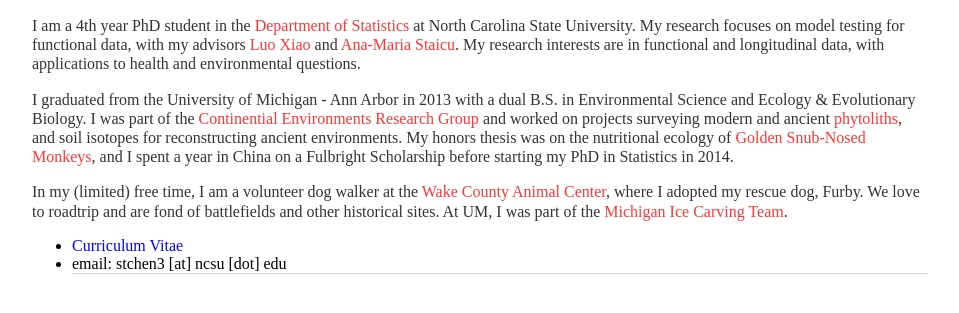
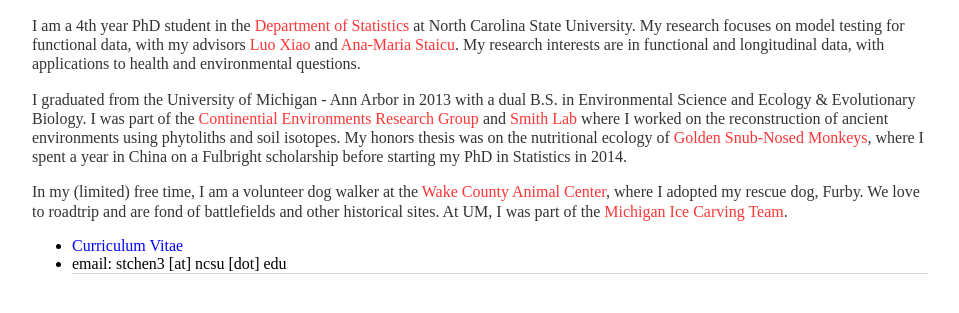
Before and after one commit to stchen3/stchen3.github.io, a Jekyll site: the page built from index.html, in a window 1280 px wide, cut to the strip 476-789 px from the top of the page. Shown: the whole strip, without its empty margins (160-1119 px from the left). Built offline with Jekyll 4.4.1, drawn with Linux system fonts in a browser that asks for light colours.

Commit message:
Update index.html

```diff
--- a/index.html
+++ b/index.html
@@ -22,10 +22,10 @@ title: Stephanie T. Chen
 
 		<p>
 			I graduated from the University of Michigan - Ann Arbor in 2013 with a dual B.S. in Environmental Science and Ecology & Evolutionary Biology.
-			I was part of the <a href="http://www.earth.lsa.umich.edu/~nsheldon/" target="blank"><font color=#FF3636>Continential Environments Research Group</font></a>
-			and worked on projects surveying modern and ancient <a href="https://en.wikipedia.org/wiki/Phytolith" target="blank"><font color=#FF3636>phytoliths</font></a>, and soil isotopes for reconstructing ancient environments.
-			My honors thesis was on the nutritional ecology of <a href="https://en.wikipedia.org/wiki/Golden_snub-nosed_monkey" target="blank"><font color=#FF3636>Golden Snub-Nosed Monkeys</font></a>, and
-			I spent a year in China on a Fulbright Scholarship before starting my PhD in Statistics in 2014.
+			I was part of the <a href="http://www.earth.lsa.umich.edu/~nsheldon/" target="blank"><font color=#FF3636>Continential Environments Research Group</font></a> and
+<a href="hhttps://sites.lsa.umich.edu/sysmith-lab/" target="blank"><font color=#FF3636>Smith Lab</font></a> where I worked on the reconstruction of ancient environments using phytoliths and soil isotopes.
+			My honors thesis was on the nutritional ecology of <a href="https://en.wikipedia.org/wiki/Golden_snub-nosed_monkey" target="blank"><font color=#FF3636>Golden Snub-Nosed Monkeys</font></a>,
+			where I spent a year in China on a Fulbright scholarship before starting my PhD in Statistics in 2014.
     		</p>
 
     		<p>
```
